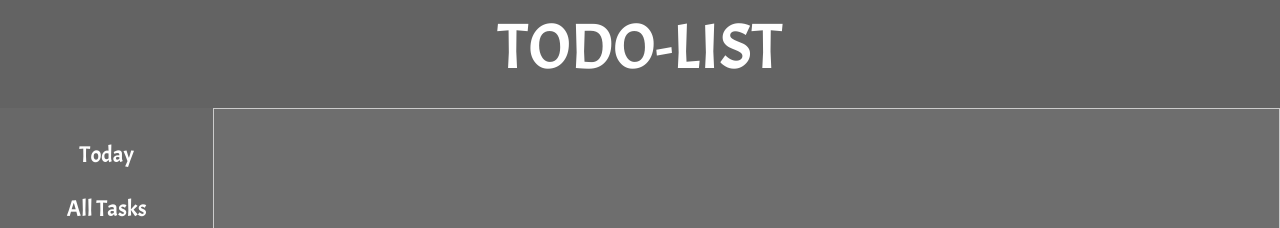
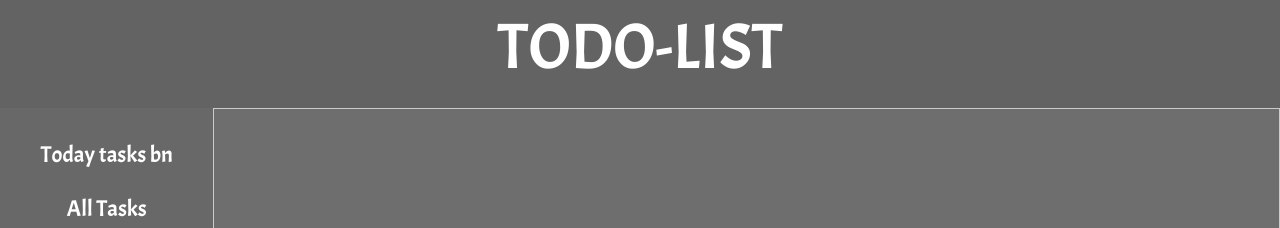
Before and after one commit to Vaibhavagg-2/Todo-List, a website built with webpack: page src/index.html in a window 1280 px wide. Shown: the top 228 px of the page. Built offline with nearby package versions, Linux system fonts and the light colour scheme.

Commit message:
Update sidebar text for Today tasks

```diff
--- a/src/index.html
+++ b/src/index.html
@@ -13,7 +13,7 @@
         <div class="header">TODO-LIST</div>
         <div class="sidebar list">
             <ul>
-                <li id="todayTasks">Today</li>
+                <li id="todayTasks">Today tasks bn</li>
                 <li class="allTask">All Tasks</li>
                 <li id="impTasks">Important Tasks</li>
             </ul>
```
